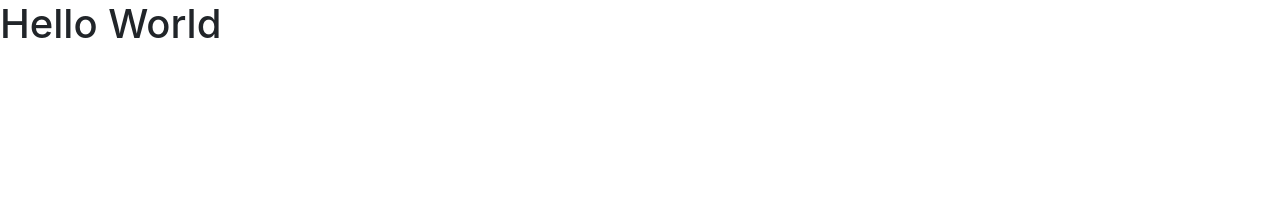
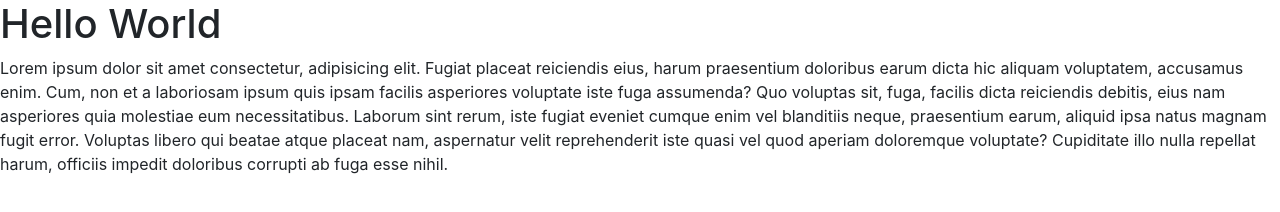
Before and after one commit to BSeipler/first-bootstrap-project, a plain HTML site: page index.html in a window 1280 px wide. Drawn offline with nearby package versions, Linux system fonts and the light colour scheme.

Commit message:
added some lorem ipsum text

```diff
--- a/index.html
+++ b/index.html
@@ -11,6 +11,7 @@
   </head>
   <body>
      <h1>Hello World</h1>
+     <p>Lorem ipsum dolor sit amet consectetur, adipisicing elit. Fugiat placeat reiciendis eius, harum praesentium doloribus earum dicta hic aliquam voluptatem, accusamus enim. Cum, non et a laboriosam ipsum quis ipsam facilis asperiores voluptate iste fuga assumenda? Quo voluptas sit, fuga, facilis dicta reiciendis debitis, eius nam asperiores quia molestiae eum necessitatibus. Laborum sint rerum, iste fugiat eveniet cumque enim vel blanditiis neque, praesentium earum, aliquid ipsa natus magnam fugit error. Voluptas libero qui beatae atque placeat nam, aspernatur velit reprehenderit iste quasi vel quod aperiam doloremque voluptate? Cupiditate illo nulla repellat harum, officiis impedit doloribus corrupti ab fuga esse nihil.</p>
     <!-- Optional JavaScript -->
     <!-- jQuery first, then Popper.js, then Bootstrap JS -->
     <script src="https://code.jquery.com/jquery-3.3.1.slim.min.js" integrity="sha384-q8i/X+965DzO0rT7abK41JStQIAqVgRVzpbzo5smXKp4YfRvH+8abtTE1Pi6jizo" crossorigin="anonymous"></script>
```
